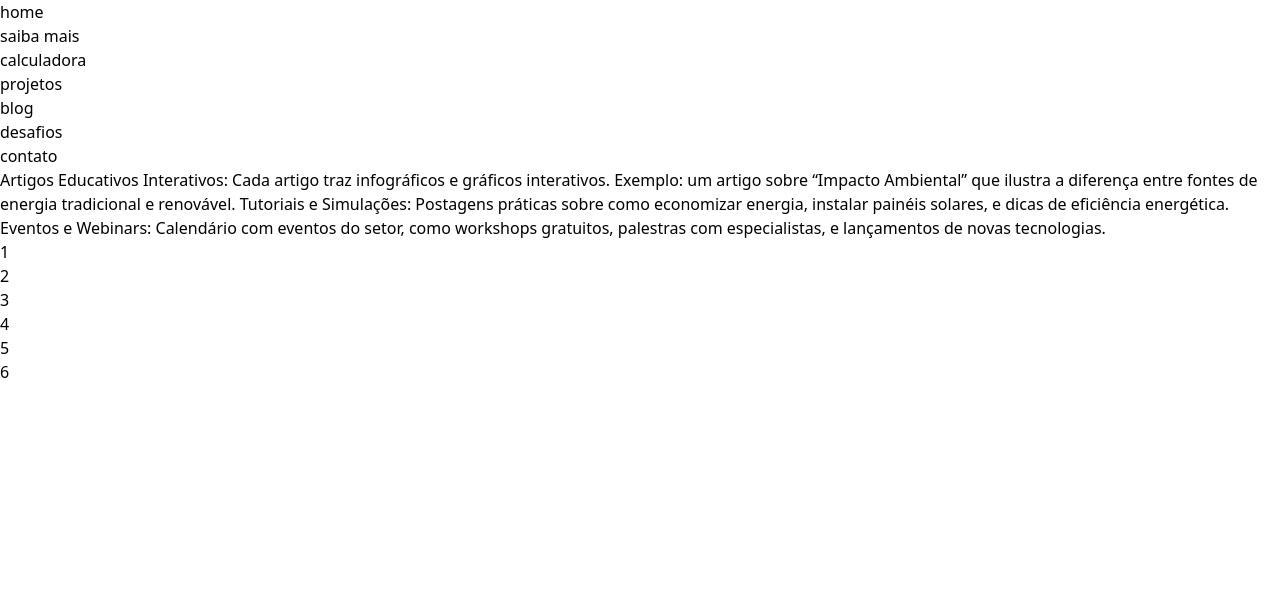
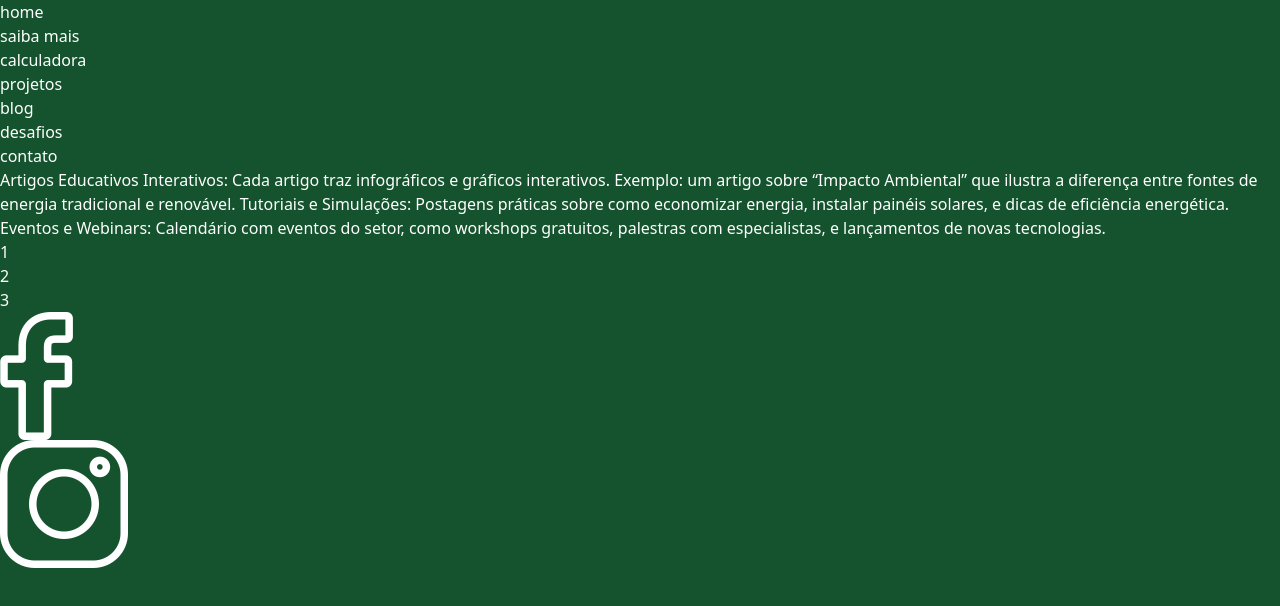
Before and after one commit to gusandrini/gs-2, a Next.js app in the folder gs/: page /blog in a window 1280 px wide. Shown: the top 606 px of the page. Built offline with nearby package versions, Linux system fonts and the light colour scheme.

Commit message:
estilização para visualizar e adicionando imagens ao rodape

```diff
--- a/gs/src/app/layout.tsx
+++ b/gs/src/app/layout.tsx
@@ -15,7 +15,7 @@ export default function RootLayout({
 }>) {
   return (
     <html lang="pt-br">
-      <body>
+      <body className="bg-green-900 text-white">
         <Cabecalho/>
         {children}
         <Rodape/>
--- a/gs/src/components/Rodape/page.tsx
+++ b/gs/src/components/Rodape/page.tsx
@@ -1,5 +1,8 @@
-import React from 'react'
+import React from 'react';
 import Link from 'next/link';
+import Image from 'next/image';
+import Face from '@/Image/facebook.png';
+import Insta from '@/Image/instagram.png';
 
 const Rodape = () => {
   return (
@@ -17,13 +20,21 @@ const Rodape = () => {
         <div className="redes_sociais">
           <h2 className="titulo_rodape"></h2>
           <ul>
-                    <li><Link className='' href='/'>4</Link></li>
-                    <li><Link className='' href='/'>5</Link></li>
-                    <li><Link className='' href='/'>6</Link></li>
+            <li>
+              <Link className='facebook' target='_blank' rel='noopener' title='site Facebook' href="/">
+                <Image src={Face} alt='Facebook' />
+              </Link>
+            </li>
+            <li>
+              <Link className='instagram' target='_blank' rel='noopener' title='site Instagram' href="/">
+                <Image src={Insta} alt='Instagram' />
+              </Link>
+            </li>
           </ul>
         </div>
       </footer>
     </div>
-  )
-}
+  );
+};
+
 export default Rodape;
```
Lines whose indentation alone changed are shown as unchanged.
